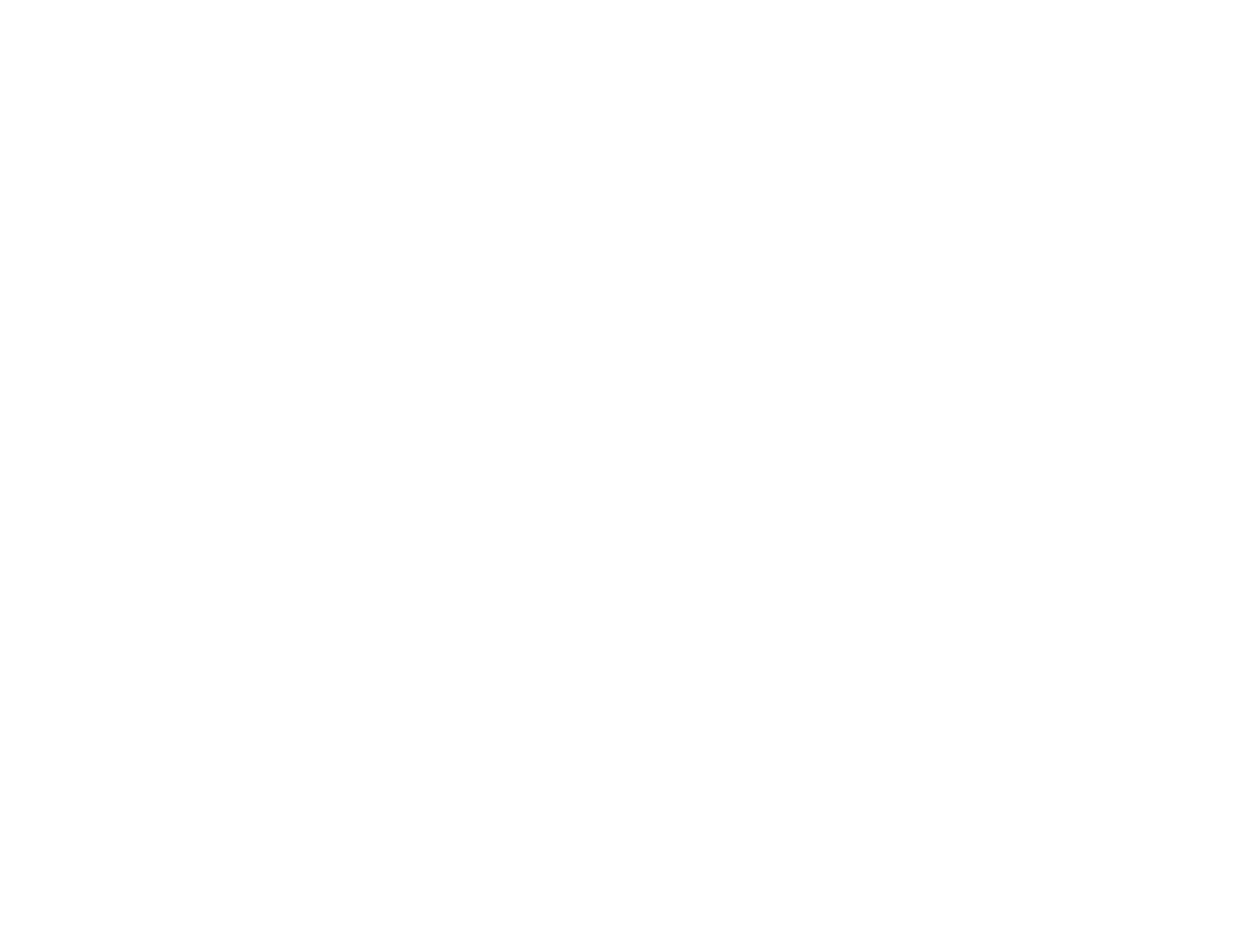
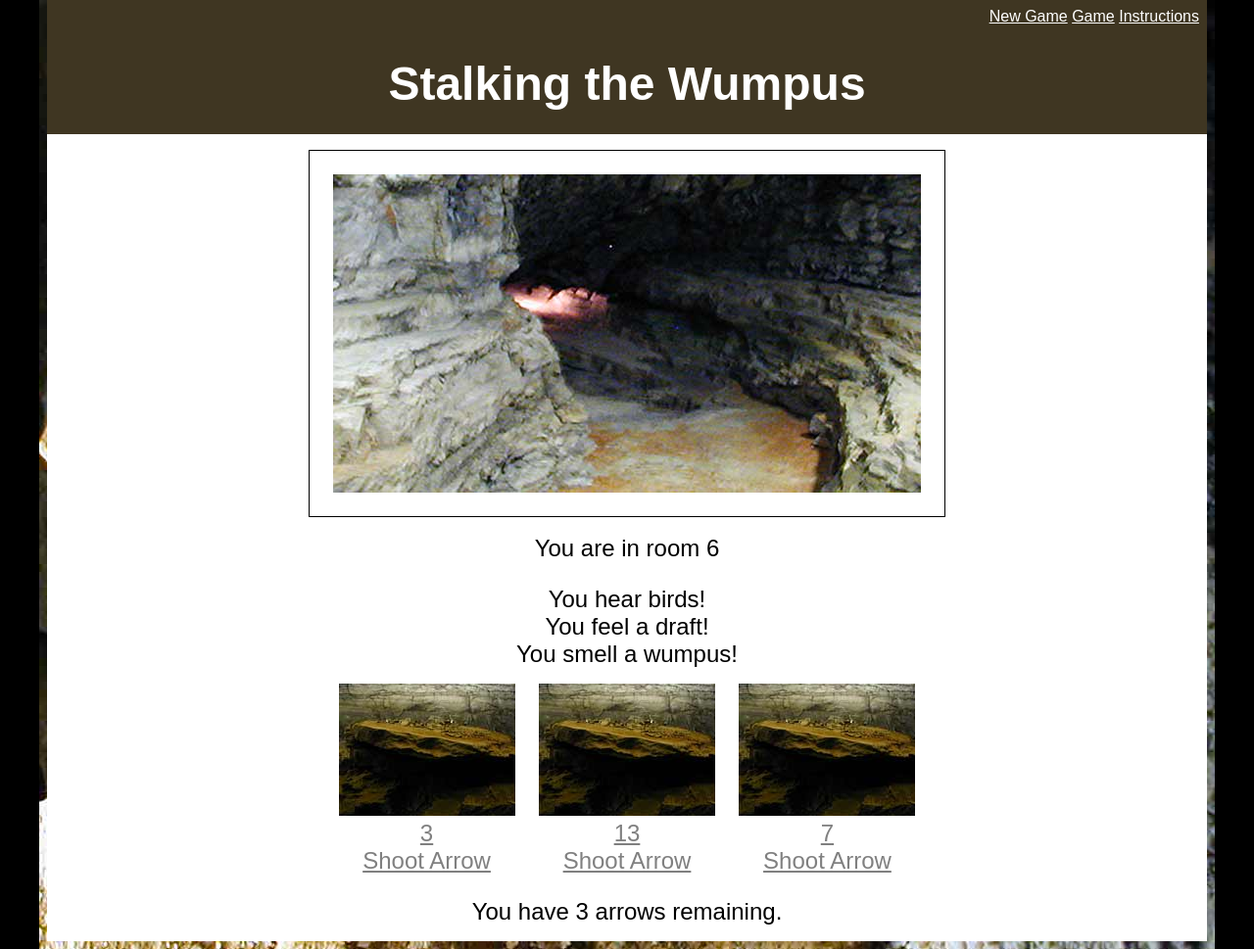
Before and after one commit to tonysulfaro/CSE-477, a PHP site: page /game.html in a window 1280 px wide. Before the commit the page is empty. Shown: the whole page at 98% size. Before the commit the page ends 800 px from the top, so only its background shows below. Run offline with PHP 8.4, Linux system fonts and the light colour scheme.

Commit message:
step2 project, first page complete

```diff
--- a/Projects/step2/game.html
+++ b/Projects/step2/game.html
@@ -2,10 +2,52 @@
 <html lang="en">
 <head>
     <meta charset="UTF-8">
-    <title>Title</title>
+    <title>Stalking the Wumpus</title>
     <link href="styles.css" type="text/css" rel="stylesheet" />
 </head>
+
 <body>
+
+    <header>
+        <nav>
+            <p>
+                <a href="game.html">New Game</a>
+                <a href="game.html">Game</a>
+                <a href="game.html">Instructions</a>
+            </p>
+        </nav>
+        <h1>Stalking the Wumpus</h1>
+    </header>
+
+    <article>
+        <p><img src="images/cave.jpg" id="cave-img-big"></p>
+        <p id="current-room">You are in room 6</p>
+        <p>You hear birds!</p>
+        <p>You feel a draft!</p>
+        <p>You smell a wumpus!</p>
+
+        <div class="rooms">
+            <div class="room">
+                <img src="images/cave2.jpg">
+                <p><a href="">3</a></p>
+                <p><a href="">Shoot Arrow</a></p>
+            </div>
+
+            <div class="room">
+                <img src="images/cave2.jpg">
+                <p><a href="">13</a></p>
+                <p><a href="">Shoot Arrow</a></p>
+            </div>
+
+            <div class="room">
+                <img src="images/cave2.jpg">
+                <p><a href="">7</a></p>
+                <p><a href="">Shoot Arrow</a></p>
+            </div>
+        </div>
+
+        <p id="remaining-arrows">You have 3 arrows remaining.</p>
+    </article>
 
 </body>
 </html>
--- a/Projects/step2/styles.css
+++ b/Projects/step2/styles.css
@@ -6,3 +6,74 @@ figcaption, h1, h2, h3, ul, li, body, div, p, img {
     vertical-align: baseline;
     border: 0;
 }
+
+body {
+    background-image: url("images/cave-background.jpg");
+    background-color: black;
+    background-position: center top;
+    background-repeat: no-repeat;
+    margin: 0 3em 0.5em 3em;
+    font-family: "Arial", sans-serif;
+}
+
+header{
+    background: #3f3622;
+}
+
+header nav{
+    text-align: right;
+    padding: 0.5em;
+}
+
+header h1{
+    text-align: center;
+    padding: 0.5em;
+    color: white;
+    font-size: 3em;
+}
+
+article {
+    background-color: white;
+    text-align: center;
+    padding: 1em;
+}
+
+article p{
+    font-size: 1.5em;
+}
+
+#cave-img-big{
+    padding: 1em;
+    border: 1px solid black;
+    margin-bottom: 0.5em;
+}
+
+#current-room{
+    margin-bottom: 1em;
+}
+
+#remaining-arrows{
+    margin-top: 1em;
+}
+
+div.room {
+    width: 200px;
+    display: inline-block;
+}
+
+.rooms{
+    margin: 1em;
+}
+
+
+a:link{
+    color: white;
+}
+
+a:visited{
+    color: grey;
+}
+
+a:hover{
+    color: red;
+}
```
